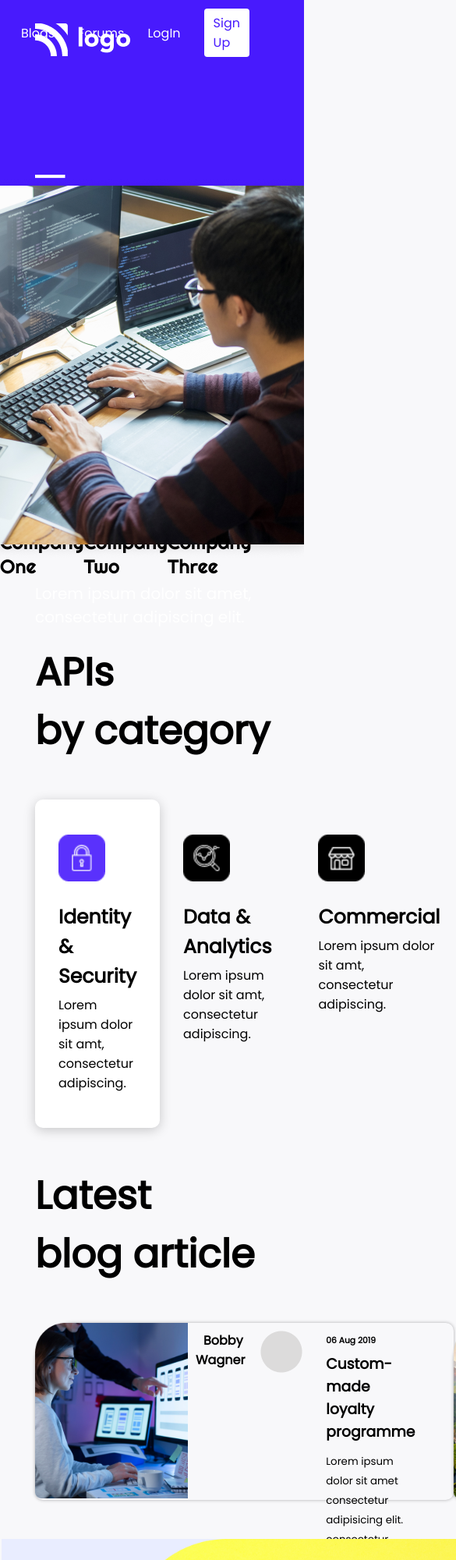
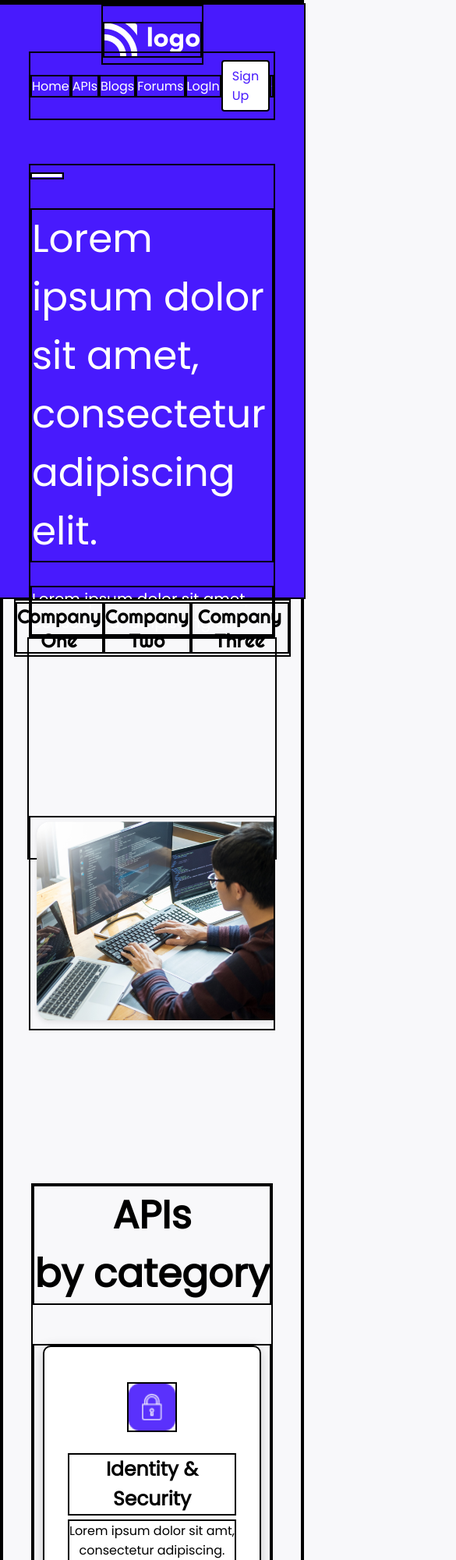
Before and after one commit to saurabhlm10/Developer-Landing-Page, a plain HTML site: page index.html in a window 390 px wide. Shown: the top 2000 px of the page at 78% size, 585 px wide, since content can reach past the window. Drawn offline with Linux system fonts and the light colour scheme.

Commit message:
made website responsive

```diff
--- a/index.html
+++ b/index.html
@@ -6,6 +6,7 @@
     <meta name="viewport" content="width=device-width, initial-scale=1.0">
     <title>Developer Landing Page</title>
     <link rel="stylesheet" href="style.css">
+    <link rel="stylesheet" href="responsive.css">
 </head>
 <body>
     <!-- Header Starts -->
--- /dev/null
+++ b/responsive.css
@@ -0,0 +1,163 @@
+@media screen and (max-width:1000px) {
+
+    *{
+        border: 2px solid black;
+        margin:0;
+        padding: 0;
+    }
+
+    body{
+        display: flex;
+        flex-direction: column;
+        align-items: center;
+        /* width: 99vw; */
+    }
+    header{
+        display: flex;
+        flex-direction: column;
+        align-items: center;
+        width: 100vw;
+        height: 90vh;
+    }
+
+    nav{
+        flex-direction: row;
+        align-items: center;
+        margin-right: 0px;
+        justify-content: space-between;
+        width: 80vw;
+        position: absolute;
+        margin-top: 60px;
+    }
+
+    .nav-item{
+        margin-left: 0;
+    }
+
+    .nav-item-active{
+        margin-left: 0;
+    }
+
+    .logo{
+        position: static;
+        align-items: center;
+        margin-top: 20px;
+    }
+
+    .header-text{
+        margin-left: 0;
+        width: 80vw;
+        margin-top: 15vh;
+      }
+
+
+    .header-image{
+        position: relative;
+        width: 80vw;
+        /* display: none; */
+    }
+
+    .companies{
+        width: 90vw;
+        justify-content: space-evenly;
+        text-align: center;
+    }
+
+    .api-heading{
+        margin-left: 0;
+    }
+
+    .api{
+        margin-top: 80vh;
+        text-align: center;
+    }
+
+    .cards{
+        flex-direction: column;
+        align-items: center;
+        margin-left: 0;
+        margin-right: 0;
+    }
+
+    .blog-heading{
+        text-align: center;
+        margin-left: 0;
+    }
+
+    .blog-cards{
+        margin: 50px 0px 0 0px;
+        flex-direction: row;
+        width: 100vw;
+        justify-content: space-evenly;
+    }
+
+    .blog-card{
+        flex-direction: column;
+        height: 80vh;
+    }
+
+    .blog-content{
+        margin-left: 20px;
+        margin-right: 20px;
+        margin-top: 10px;
+    }
+
+    .faq-section{
+        margin: 0;
+        text-align: center;
+        align-items: center;
+        height: 80vh;
+        width: 100vw;
+        flex-direction: column;
+    }
+
+
+    .faq-content{
+        margin-left: 0;
+        width: 90vw;
+      }
+
+    .faq-image{
+        margin-right: 0vw;
+    }
+
+    .download-section{
+        height: 30vh;
+        width: 90vw;
+        flex-direction: column;
+        justify-content: space-evenly;
+        margin: 0;
+
+    }
+
+    .footer-section{
+        flex-direction: column;
+        align-items: center;
+        height: 40vh;
+        width: 100vw;
+    }
+
+    .footer-left{
+        margin: 40px 0 0px 0px;
+        display: flex;
+        flex-direction: column;
+        align-items: center;
+      }
+
+      .footer-right {
+        width: 75%;
+      }
+
+    .list .list-items{
+        margin: 0px 10px;
+    }
+
+      .logos-list{
+        position: relative;
+        margin-top: 5px;
+        margin-left: 0px;
+
+
+      }
+
+}
--- a/style.css
+++ b/style.css
@@ -172,7 +172,6 @@ nav>svg{
   border-radius: 50px 10px 10px 10px;
   box-shadow: 0px 0px 4px rgba(0, 0, 0, 0.3);
   height: 227px;
-
 }
 
 .blog-image{
@@ -352,4 +351,6 @@ nav>svg{
   width: 170px;
   justify-content: space-between;
   font-size: 13px;
+
+  /* height: 50px; */
 }
```
